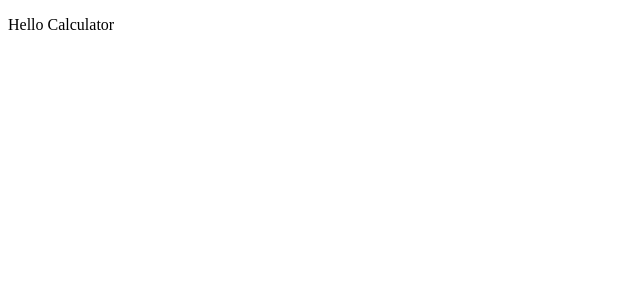
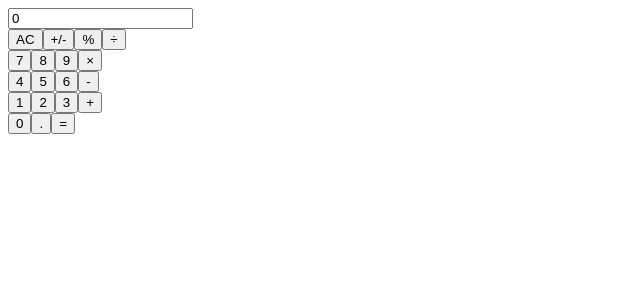
Before and after one commit to elshaka/react-calculator, a React (Create React App) app: page / in a window 1280 px wide. Shown: the top 300 px of the page, without its empty margins (0-640 px from the left). Built offline with nearby package versions, Linux system fonts and the light colour scheme.

Commit message:
Implemented basic components

```diff
--- a/src/App.js
+++ /dev/null
@@ -1,11 +0,0 @@
-import React from 'react';
-
-function App() {
-  return (
-    <div className="App">
-      <p>Hello Calculator</p>
-    </div>
-  );
-}
-
-export default App;
--- /dev/null
+++ b/src/components/App.js
@@ -0,0 +1,14 @@
+import React from 'react';
+import Display from './Display';
+import ButtonPanel from './ButtonPanel';
+
+function App() {
+  return (
+    <div className="App">
+      <Display result={0} />
+      <ButtonPanel />
+    </div>
+  );
+}
+
+export default App;
--- /dev/null
+++ b/src/components/Button.js
@@ -0,0 +1,10 @@
+import React from 'react';
+import PropTypes from 'prop-types';
+
+const Button = ({ name }) => <button type="button">{name}</button>;
+
+Button.propTypes = {
+  name: PropTypes.string.isRequired,
+};
+
+export default Button;
--- /dev/null
+++ b/src/components/ButtonPanel.js
@@ -0,0 +1,38 @@
+import React from 'react';
+import Button from './Button';
+
+const ButtonPanel = () => (
+  <div className="ButtonPanel">
+    <div className="ButtonRow">
+      <Button name="AC" />
+      <Button name="+/-" />
+      <Button name="%" />
+      <Button name="÷" />
+    </div>
+    <div className="ButtonRow">
+      <Button name="7" />
+      <Button name="8" />
+      <Button name="9" />
+      <Button name="×" />
+    </div>
+    <div className="ButtonRow">
+      <Button name="4" />
+      <Button name="5" />
+      <Button name="6" />
+      <Button name="-" />
+    </div>
+    <div className="ButtonRow">
+      <Button name="1" />
+      <Button name="2" />
+      <Button name="3" />
+      <Button name="+" />
+    </div>
+    <div className="ButtonRow">
+      <Button name="0" />
+      <Button name="." />
+      <Button name="=" />
+    </div>
+  </div>
+);
+
+export default ButtonPanel;
--- /dev/null
+++ b/src/components/Display.js
@@ -0,0 +1,10 @@
+import React from 'react';
+import PropTypes from 'prop-types';
+
+const Display = ({ result }) => <input className="Display" value={result} />;
+
+Display.propTypes = {
+  result: PropTypes.string.isRequired,
+};
+
+export default Display;
--- a/src/index.js
+++ b/src/index.js
@@ -1,6 +1,6 @@
 import React from 'react';
 import ReactDOM from 'react-dom';
-import App from './App';
+import App from './components/App';
 
 ReactDOM.render(
   <React.StrictMode>
```
